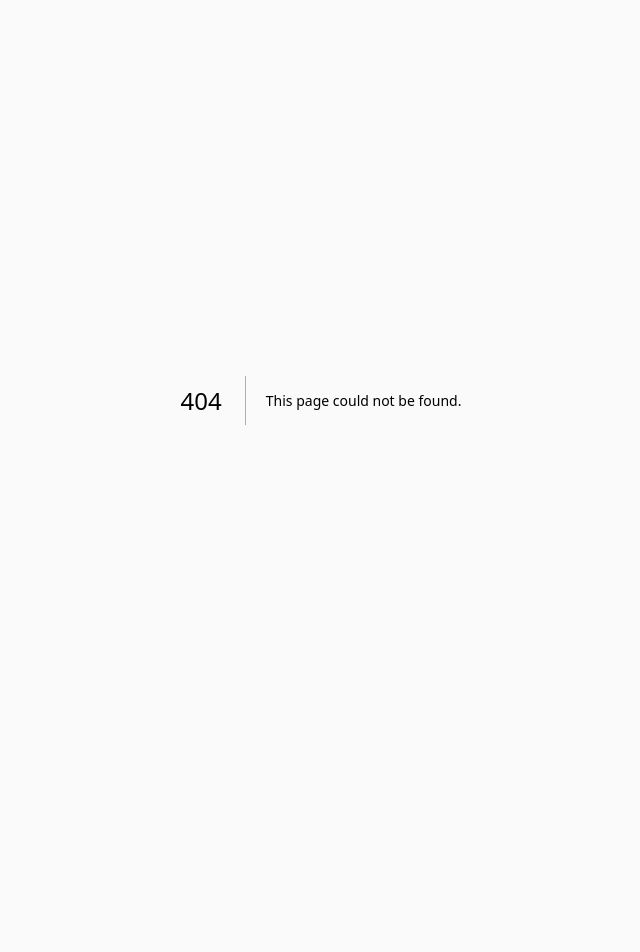
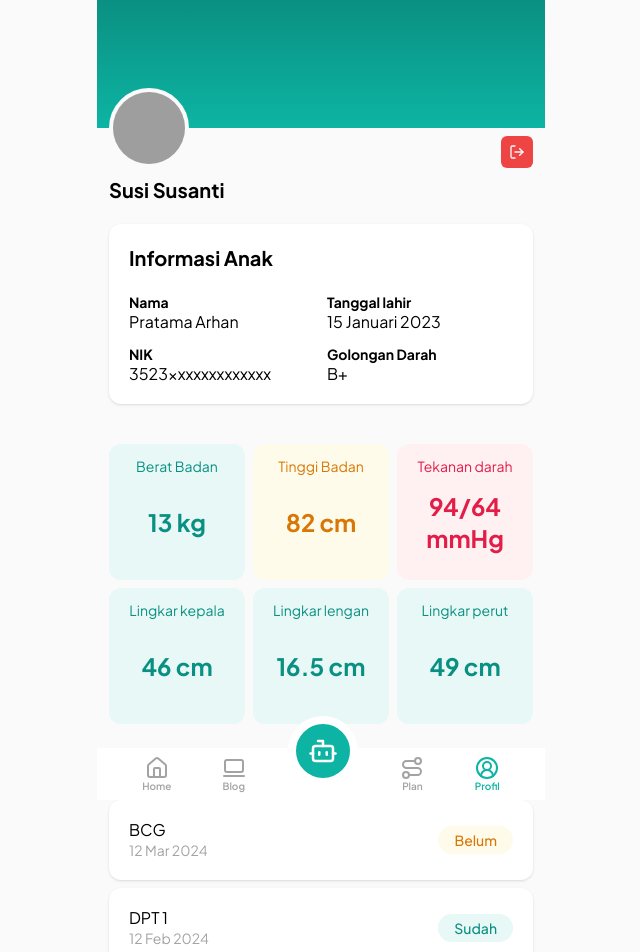
Before and after one commit to LeonardTarigan/sehati, a Next.js app: page /profile in a window 1280 px wide. Before the commit this address had no page. Shown: the top 952 px of the page, without its empty margins (319-959 px from the left). Before the commit the page ends 800 px from the top, so only its background shows below. Built offline with nearby package versions, Linux system fonts and the light colour scheme; grey boxes are pictures that could not be loaded.

Commit message:
feat: profile page

```diff
--- /dev/null
+++ b/src/app/(main)/profile/page.tsx
@@ -0,0 +1,15 @@
+import ChildHealthSection from "@/components/profile/sections/child-health-section";
+import ChildProfileSection from "@/components/profile/sections/child-profile-section";
+import HeaderSection from "@/components/profile/sections/header-section";
+import ImmunizationSection from "@/components/profile/sections/immunization-section";
+
+export default function ProfilePage() {
+  return (
+    <main className="space-y-5">
+      <HeaderSection />
+      <ChildProfileSection />
+      <ChildHealthSection />
+      <ImmunizationSection />
+    </main>
+  );
+}
--- a/src/components/home/sections/condition-section.tsx
+++ b/src/components/home/sections/condition-section.tsx
@@ -4,7 +4,7 @@ export default function ConditionSection() {
   return (
     <section className="-mt-10 px-3">
       <div className="rounded-xl bg-white p-5 shadow">
-        <h3 className="text-sm">Index BMI: 23</h3>
+        <h3 className="text-sm">Indeks IMT: 23</h3>
         <p className="text-xl font-bold text-emerald-500">Normal</p>
       </div>
     </section>
--- /dev/null
+++ b/src/components/profile/cards/health-stat-card.tsx
@@ -0,0 +1,44 @@
+import { cn } from "@/lib/utils";
+
+interface ICardHealthStat {
+  title: string;
+  content: string;
+  condition: "danger" | "normal" | "warning";
+  className?: string;
+}
+
+export default function HealthStatCard({
+  title,
+  content,
+  condition,
+  className,
+}: ICardHealthStat) {
+  let colorSet = "bg-white text-black";
+
+  switch (condition) {
+    case "danger":
+      colorSet = "text-rose-600 bg-rose-50";
+      break;
+    case "normal":
+      colorSet = "text-primary-600 bg-primary-50";
+      break;
+    case "warning":
+      colorSet = "text-amber-600 bg-amber-50";
+      break;
+  }
+
+  return (
+    <div
+      className={cn(
+        "flex aspect-square flex-col rounded-xl p-3 text-center",
+        colorSet,
+        className,
+      )}
+    >
+      <h3 className="text-sm">{title}</h3>
+      <div className="flex grow items-center justify-center">
+        <p className="text-2xl font-bold">{content}</p>
+      </div>
+    </div>
+  );
+}
--- /dev/null
+++ b/src/components/profile/cards/immunization-card.tsx
@@ -0,0 +1,29 @@
+interface IImmunizationCard {
+  name: string;
+  date: string;
+  isDone: boolean;
+}
+
+export default function ImmunizationCard({
+  date,
+  name,
+  isDone,
+}: IImmunizationCard) {
+  return (
+    <div className="flex items-center justify-between gap-5 rounded-xl bg-white p-5 shadow">
+      <div>
+        <h3>{name}</h3>
+        <p className="text-sm text-neutral-400">{date}</p>
+      </div>
+      {isDone ? (
+        <p className="rounded-full bg-primary-50 px-4 py-1 text-sm font-medium text-primary-600">
+          Sudah
+        </p>
+      ) : (
+        <p className="rounded-full bg-amber-50 px-4 py-1 text-sm font-medium text-amber-600">
+          Belum
+        </p>
+      )}
+    </div>
+  );
+}
--- /dev/null
+++ b/src/components/profile/sections/child-health-section.tsx
@@ -0,0 +1,40 @@
+import HealthStatCard from "@/components/profile/cards/health-stat-card";
+
+export default function ChildHealthSection() {
+  return (
+    <section className="space-y-2 px-3 py-5">
+      <div className="grid grid-cols-3 gap-2">
+        <HealthStatCard
+          title="Berat Badan"
+          content="13 kg"
+          condition="normal"
+        />
+        <HealthStatCard
+          title="Tinggi Badan"
+          content="82 cm"
+          condition="warning"
+        />
+        <HealthStatCard
+          title="Tekanan darah"
+          content="94/64 mmHg"
+          condition="danger"
+        />
+        <HealthStatCard
+          title="Lingkar kepala"
+          content="46 cm"
+          condition="normal"
+        />
+        <HealthStatCard
+          title="Lingkar lengan"
+          content="16.5 cm"
+          condition="normal"
+        />
+        <HealthStatCard
+          title="Lingkar perut"
+          content="49 cm"
+          condition="normal"
+        />
+      </div>
+    </section>
+  );
+}
--- /dev/null
+++ b/src/components/profile/sections/child-profile-section.tsx
@@ -0,0 +1,27 @@
+export default function ChildProfileSection() {
+  return (
+    <section className="px-3">
+      <div className="space-y-5 rounded-xl bg-white p-5 shadow">
+        <h2 className="text-xl font-bold">Informasi Anak</h2>
+        <div className="grid grid-cols-2 gap-3">
+          <div>
+            <h3 className="text-sm font-bold">Nama</h3>
+            <p>Pratama Arhan</p>
+          </div>
+          <div>
+            <h3 className="text-sm font-bold">Tanggal lahir</h3>
+            <p>15 Januari 2023</p>
+          </div>
+          <div>
+            <h3 className="text-sm font-bold">NIK</h3>
+            <p>3523xxxxxxxxxxxxx</p>
+          </div>
+          <div>
+            <h3 className="text-sm font-bold">Golongan Darah</h3>
+            <p>B+</p>
+          </div>
+        </div>
+      </div>
+    </section>
+  );
+}
--- /dev/null
+++ b/src/components/profile/sections/header-section.tsx
@@ -0,0 +1,35 @@
+import { Button } from "@/components/shared/button";
+import { LogOutIcon } from "lucide-react";
+import Image from "next/image";
+
+export default function HeaderSection() {
+  return (
+    <section>
+      <div className="h-32 bg-gradient-to-t from-primary-500 to-primary-600"></div>
+      <div className="flex justify-between px-3">
+        <div className="space-y-2">
+          <div className="relative -mt-10 size-20 overflow-hidden rounded-full border-4 border-neutral-50 bg-primary-100">
+            <Image
+              src={
+                "https://images.unsplash.com/photo-1534818113099-dbe2b2e800ae?q=80&w=2070&auto=format&fit=crop&ixlib=rb-4.0.3&ixid=M3wxMjA3fDB8MHxwaG90by1wYWdlfHx8fGVufDB8fHx8fA%3D%3D"
+              }
+              alt="Profile Picture"
+              fill
+              objectFit="cover"
+            />
+          </div>
+          <h2 className="text-xl font-bold">Susi Susanti</h2>
+        </div>
+        <div className="pt-2">
+          <Button
+            size={"icon"}
+            variant={"destructive"}
+            className="size-fit p-2"
+          >
+            <LogOutIcon />
+          </Button>
+        </div>
+      </div>
+    </section>
+  );
+}
--- /dev/null
+++ b/src/components/profile/sections/immunization-section.tsx
@@ -0,0 +1,14 @@
+import ImmunizationCard from "../cards/immunization-card";
+
+export default function ImmunizationSection() {
+  return (
+    <section className="space-y-2 px-3">
+      <h2 className="text-xl font-bold">Riwayat Imunisasi</h2>
+      <div className="space-y-2">
+        <ImmunizationCard name="BCG" date="12 Mar 2024" isDone={false} />
+        <ImmunizationCard name="DPT 1" date="12 Feb 2024" isDone />
+        <ImmunizationCard name="Polio" date="12 Jan 2024" isDone />
+      </div>
+    </section>
+  );
+}
--- a/src/components/shared/bottom-nav.tsx
+++ b/src/components/shared/bottom-nav.tsx
@@ -28,8 +28,8 @@ export default function BottomNav() {
         <span>Blog</span>
       </Link>
       <Link
-        href={"/assistan"}
-        className={`-mt-10 flex h-fit flex-col items-center rounded-full bg-primary-500 p-3 text-[10px] text-white`}
+        href={"/assistant"}
+        className={`-mt-10 flex h-fit flex-col items-center rounded-full border-8 border-white bg-primary-500 p-3 text-[10px] text-white transition-colors duration-150 hover:bg-primary-600`}
       >
         <BotIcon size={30} />
       </Link>
```
